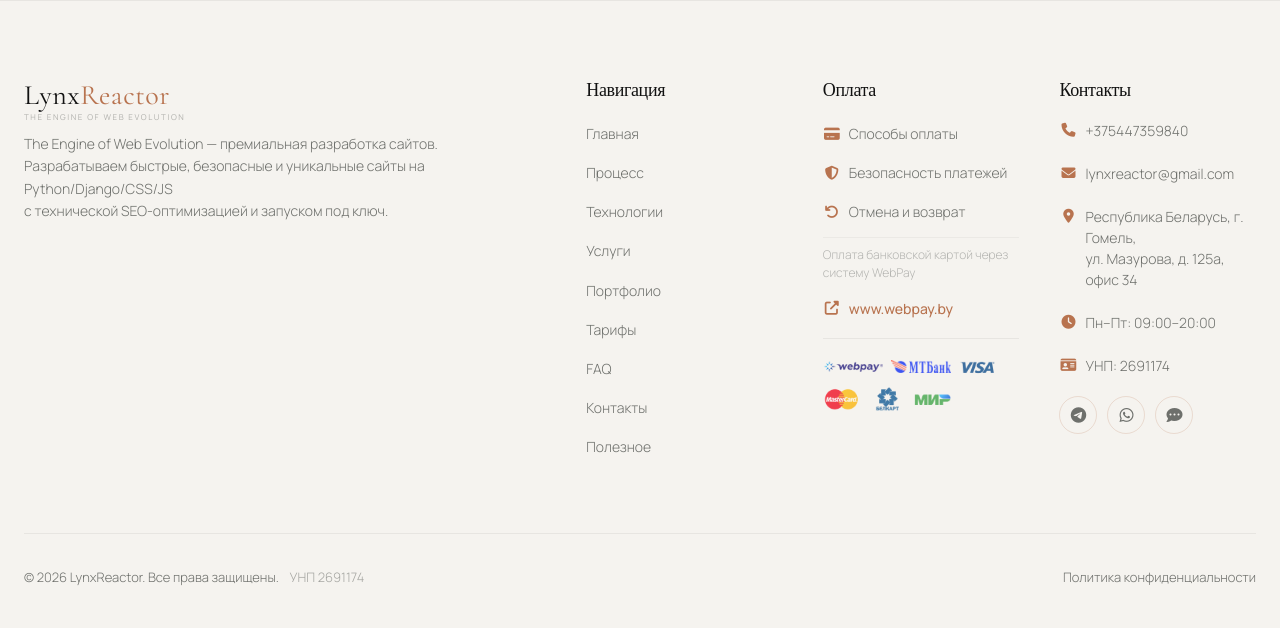
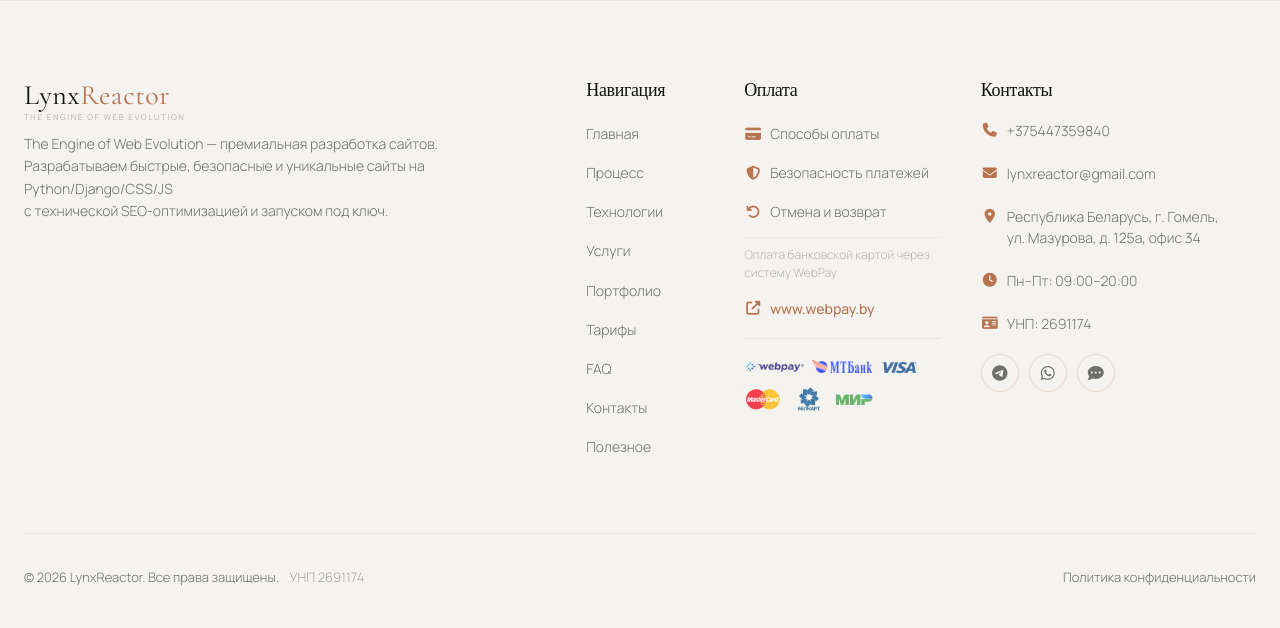
Before and after one commit to LynxReactor/lynxreactor, a Django app: page /blog/ in a window 1280 px wide. Shown: the part 2001-2629 px from the top of the page. Run offline with Django 5.2, Linux system fonts and the light colour scheme; data comes from the database, SQL or seed files in the repository; parts of the project's set-up code (start-up, migrations or seed data) failed here and were passed over; some libraries are stand-ins or nearby versions.

Commit message:
style: widen footer contacts column (0.6fr 1fr 1.4fr)

```diff
--- a/static/css/layout/footer.css
+++ b/static/css/layout/footer.css
@@ -103,7 +103,7 @@
 
 .footer-columns {
     display: grid;
-    grid-template-columns: 1fr 1fr 1.4fr;   /* ← «Контакты» шире */
+    grid-template-columns: 0.6fr 1fr 1.4fr;   /* ← «Контакты» шире */
     gap: 40px;
 }
 
--- a/templates/agency/includes/footer.html
+++ b/templates/agency/includes/footer.html
@@ -313,7 +313,7 @@
 
 .footer-columns {
     display: grid;
-    grid-template-columns: repeat(3, 1fr);
+    grid-template-columns: 0.6fr 1fr 1.4fr;
     gap: 40px;
 }
 
```
